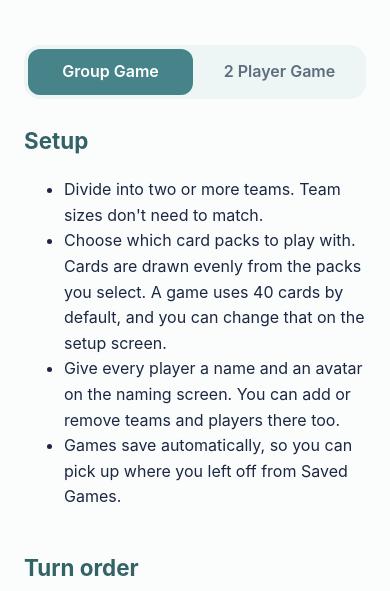
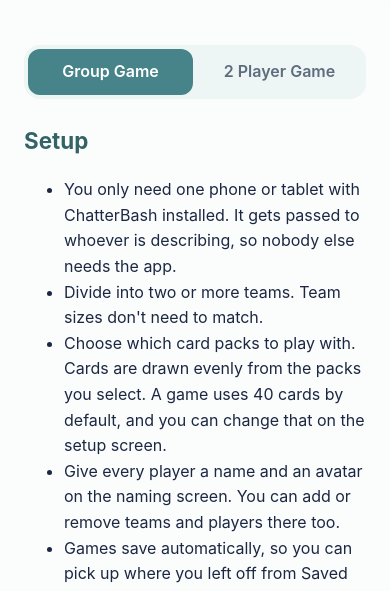
Before and after one commit to sonjameyer/chatterbash-web, a plain HTML site: page how-to-play.html in a window 390 px wide. Shown: the part 247-838 px from the top of the page. Drawn offline with Linux system fonts and the light colour scheme.

Commit message:
Need only one phone

```diff
--- a/how-to-play.html
+++ b/how-to-play.html
@@ -39,6 +39,10 @@
       <section>
         <h2>Setup</h2>
         <ul>
+          <li>
+            You only need one phone or tablet with ChatterBash installed. It
+            gets passed to whoever is describing, so nobody else needs the app.
+          </li>
           <li>Divide into two or more teams. Team sizes don't need to match.</li>
           <li>
             Choose which card packs to play with. Cards are drawn evenly from
```
Also changed, not shown: index.html (+1 -1 lines).
